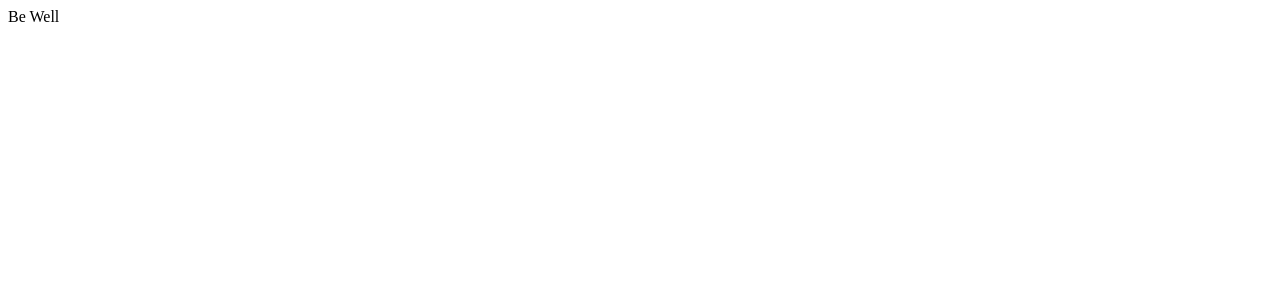
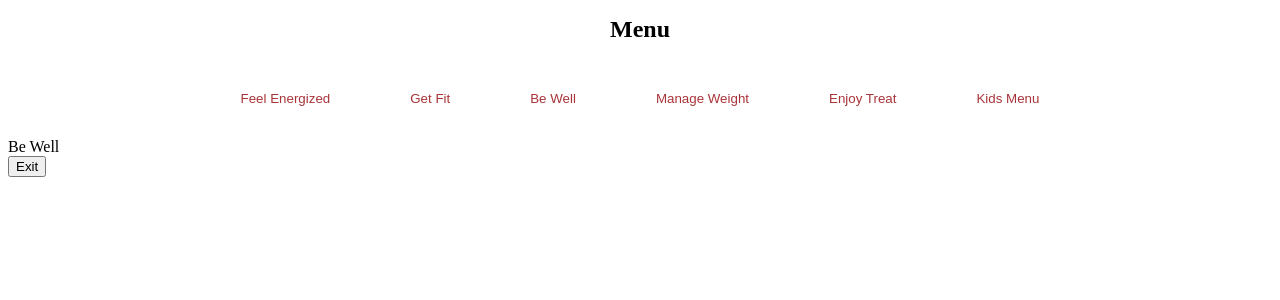
Before and after one commit to CSCE315-Spring23/CSCE315_Team2_Project3, a React (Create React App) app: page /MenuBoard/BeWell in a window 1280 px wide. Shown: the top 300 px of the page. Built offline with nearby package versions, Linux system fonts and the light colour scheme.

Commit message:
MenuBoard navbar working

```diff
--- a/src/App.js
+++ b/src/App.js
@@ -12,12 +12,6 @@ import Reports from './Reports';
 import Customer from './Customer';
 import Checkout from './Checkout';
 import MenuBoard from './MenuBoard';
-import GetFit from './GetFit';
-import BeWell from './BeWell';
-import KidsMenu from './KidsMenu';
-import EnjoyTreat from './EnjoyTreat';
-import FeelEnergized from './FeelEnergized';
-import ManageWeight from './ManageWeight';
 import './Background.css';
 
 function App() {
@@ -37,13 +31,12 @@ function App() {
           <Route path='/CreateOrder' element={<CreateOrder/>} />
           <Route path='/Checkout' element={<Checkout/>} />
           <Route path='/Customize' element={<Customize/>} />
-          <Route path='/MenuBoard' element={<MenuBoard/>} />
-          <Route path='/MenuBoard/GetFit' element={<GetFit/>} />
-          <Route path='/MenuBoard/BeWell' element={<BeWell/>} />
-          <Route path='/MenuBoard/KidsMenu' element={<KidsMenu/>} />
-          <Route path='/MenuBoard/EnjoyTreat' element={<EnjoyTreat/>} />
-          <Route path='/MenuBoard/FeelEnergized' element={<FeelEnergized/>} />
-          <Route path='/MenuBoard/ManageWeight' element={<ManageWeight/>} />
+          <Route path='/MenuBoard/GetFit' element={<MenuBoard/>} />
+          <Route path='/MenuBoard/BeWell' element={<MenuBoard/>} />
+          <Route path='/MenuBoard/KidsMenu' element={<MenuBoard/>} />
+          <Route path='/MenuBoard/EnjoyTreat' element={<MenuBoard/>} />
+          <Route path='/MenuBoard/FeelEnergized' element={<MenuBoard/>} />
+          <Route path='/MenuBoard/ManageWeight' element={<MenuBoard/>} />
       </Routes>
 
     </>
--- a/src/Home.js
+++ b/src/Home.js
@@ -22,7 +22,7 @@ export default function Home() {
 
   const navigateToMenuBoard = () => {
 
-    navigate('/MenuBoard');
+    navigate('/MenuBoard/FeelEnergized');
 
   }
 
@@ -31,17 +31,12 @@ export default function Home() {
 
   const weatherURL = 'https://api.openweathermap.org/data/2.5/weather?q='+location+'&units=imperial&appid=bf2654fa7c7181f891ee8e383e28dd81';
   var response;
-  const searchLocation = (event) => {
-    if(event.key === 'Enter') {
-      axios.get(weatherURL).then((response) => {
+  axios.get(weatherURL).then((response) => {
 
-        setData(response.data);
-        console.log(response.data);
+    setData(response.data);
+    console.log(response.data);
 
-      });
-      setLocation('')
-    }
-  }
+  });
 
   console.log(data.main);
 
@@ -57,14 +52,7 @@ export default function Home() {
             <button onClick={navigateToEmployee}>Employee</button>
             <button onClick={navigateToCustomer}>Customer</button>
             <button onClick={navigateToMenuBoard}>Menu</button>
-        <div>{data.main ? <h1>{Math.ceil(data.main.temp)}</h1> : null}</div>
-        <input
-          placeholder="Enter Location"
-          value={location}
-          type="text"
-          onKeyPress={searchLocation}
-          onChange={event => setLocation(event.target.value)}
-        />
+            <div>{data.main ? <h1>{Math.ceil(data.main.temp)}</h1> : null}</div>
           </div>
     </div>
     </>
--- a/src/Menu.js
+++ b/src/Menu.js
@@ -1,11 +1,11 @@
 import React from 'react';
-//import MenuNavbar from './MenuNavbar';
-// import GetFit from './GetFit';
-// import BeWell from './BeWell';
-// import KidsMenu from './KidsMenu';
-// import EnjoyTreat from './EnjoyTreat';
+import GetFit from './GetFit';
+import BeWell from './BeWell';
+import KidsMenu from './KidsMenu';
+import EnjoyTreat from './EnjoyTreat';
 import FeelEnergized from './FeelEnergized';
-// import ManageWeight from './ManageWeight';
+import ManageWeight from './ManageWeight';
+import MenuNavbar from './MenuNavbar';
 
 export default function Menu() {
 
@@ -17,14 +17,32 @@ export default function Menu() {
             component = <FeelEnergized/>
             break
 
-        default:
-            component = <FeelEnergized/>
+        case "/MenuBoard/GetFit":
+            component = <GetFit/>
             break
+
+        case "/MenuBoard/BeWell":
+          component = <BeWell/>
+          break
+
+        case "/MenuBoard/KidsMenu":
+          component = <KidsMenu/>
+          break
+
+        case "/MenuBoard/ManageWeight":
+          component = <ManageWeight/>
+          break
+
+        case "/MenuBoard/EnjoyTreat":
+          component = <EnjoyTreat/>
+          break
     }
 
   return (
     <>
         <h1>Menu</h1>
+        <MenuNavbar/>
+        <div>{component}</div>
     </>
   )
 }
--- /dev/null
+++ b/src/MenuNavbar.js
@@ -0,0 +1,52 @@
+import React from 'react'
+import {useNavigate} from 'react-router-dom';
+
+export default function Home() {
+
+  const navigate = useNavigate();
+
+  const navigateToFeelEnergized = () => {
+    // navigate to /contacts
+    navigate('/MenuBoard/FeelEnergized');
+  };
+  const navigateToGetFit = () => {
+    // 👇️ navigate to /Manager
+    navigate('/MenuBoard/GetFit');
+  };
+
+  const navigateToBeWell = () => {
+    // 👇️ navigate to /contacts
+    navigate('/MenuBoard/BeWell');
+  };
+
+  const navigateToManageWeight = () => {
+
+    navigate('/MenuBoard/ManageWeight');
+
+  }
+
+  const navigateToEnjoyTreat = () => {
+
+    navigate('/MenuBoard/EnjoyTreat');
+
+  }
+
+  const navigateToKidsMenu = () => {
+
+    navigate('/MenuBoard/KidsMenu');
+
+  }
+
+  return (
+    <>
+        <div className='manager-buttons'>
+            <button onClick={navigateToFeelEnergized}>Feel Energized</button>
+            <button onClick={navigateToGetFit}>Get Fit</button>
+            <button onClick={navigateToBeWell}>Be Well</button>
+            <button onClick={navigateToManageWeight}>Manage Weight</button>
+            <button onClick={navigateToEnjoyTreat}>Enjoy Treat</button>
+            <button onClick={navigateToKidsMenu}>Kids Menu</button>
+        </div>
+    </>
+  )
+}
```
Also changed, not shown: 8 other files (tests, documents, lock files or other folders).
